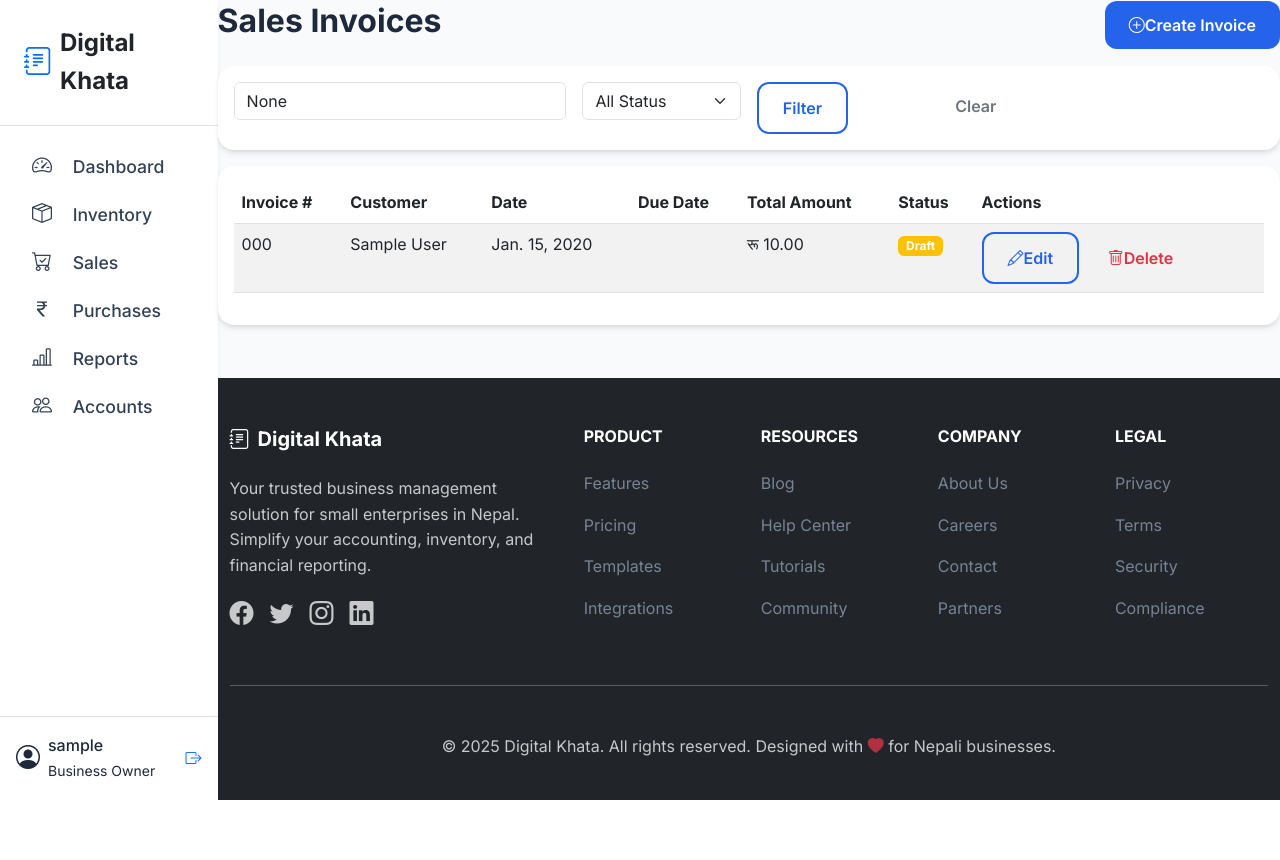
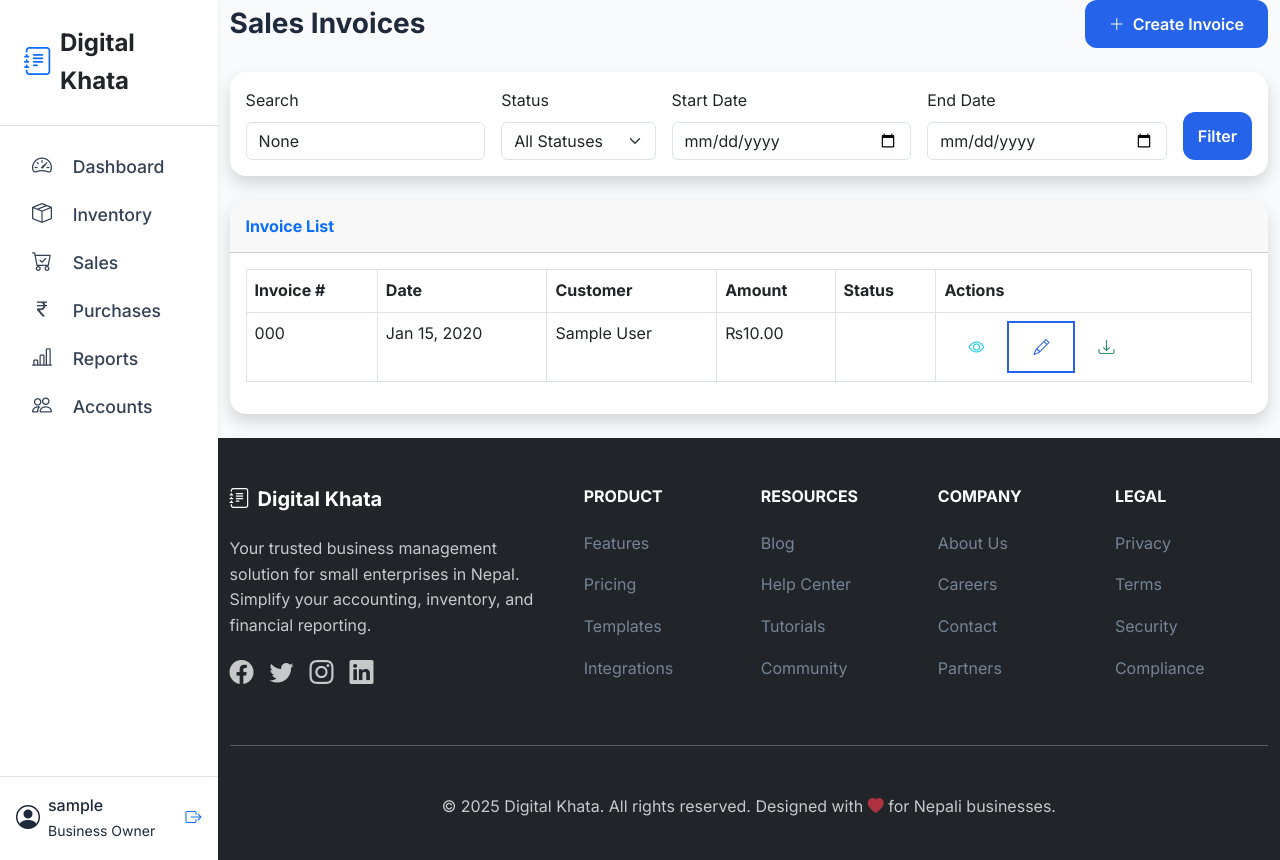
Before and after one commit to RajeshBasnet-dev/Digital-Khata, a Django app: page /sales/ in a window 1280 px wide. Before the commit the page ends 800 px from the top, so only its background shows below. Run offline with Django 5.2, Linux system fonts and the light colour scheme; a user stored in the database is signed in; tables that the repository leaves empty hold one stand-in row (values such as "Sample post").

Commit message:
feat: enhance sales invoices with improved filtering and actions

```diff
--- a/templates/sales/invoice_list.html
+++ b/templates/sales/invoice_list.html
@@ -3,49 +3,65 @@
 {% block title %}Sales Invoices - Digital Khata{% endblock %}
 
 {% block content %}
-<div class="d-flex justify-content-between align-items-center mb-3">
-    <h2>Sales Invoices</h2>
-    <a href="{% url 'sales:invoice_create' %}" class="btn btn-primary">
-        <i class="bi bi-plus-circle"></i> Create Invoice
+<div class="container-fluid">
+    <!-- Page Header -->
+    <div class="d-flex justify-content-between align-items-center mb-4">
+        <h1 class="h3 mb-0 text-gray-800 fw-bold">Sales Invoices</h1>
+        <div>
+            <a href="{% url 'sales:create_invoice' %}" class="btn btn-primary">
+                <i class="bi bi-plus-lg me-2"></i>Create Invoice
             </a>
         </div>
+    </div>
 
-<div class="card mb-3">
+    <!-- Search and Filter -->
+    <div class="card shadow mb-4">
         <div class="card-body">
             <form method="get" class="row g-3">
-            <div class="col-md-4">
-                <input type="text" class="form-control" name="search" placeholder="Search by invoice number or customer" value="{{ search_query }}">
+                <div class="col-md-3">
+                    <label for="search" class="form-label">Search</label>
+                    <input type="text" class="form-control" id="search" name="search" placeholder="Customer or invoice #" value="{{ search_query }}">
                 </div>
                 <div class="col-md-2">
-                <select name="status" class="form-select">
-                    <option value="">All Status</option>
-                    <option value="paid" {% if request.GET.status == 'paid' %}selected{% endif %}>Paid</option>
-                    <option value="unpaid" {% if request.GET.status == 'unpaid' %}selected{% endif %}>Unpaid</option>
-                    <option value="partial" {% if request.GET.status == 'partial' %}selected{% endif %}>Partial</option>
+                    <label for="status" class="form-label">Status</label>
+                    <select class="form-select" id="status" name="status">
+                        <option value="">All Statuses</option>
+                        <option value="draft" {% if status_filter == 'draft' %}selected{% endif %}>Draft</option>
+                        <option value="sent" {% if status_filter == 'sent' %}selected{% endif %}>Sent</option>
+                        <option value="paid" {% if status_filter == 'paid' %}selected{% endif %}>Paid</option>
+                        <option value="overdue" {% if status_filter == 'overdue' %}selected{% endif %}>Overdue</option>
+                        <option value="cancelled" {% if status_filter == 'cancelled' %}selected{% endif %}>Cancelled</option>
                     </select>
                 </div>
-            <div class="col-md-2">
-                <button type="submit" class="btn btn-outline-primary">Filter</button>
+                <div class="col-md-3">
+                    <label for="start_date" class="form-label">Start Date</label>
+                    <input type="date" class="form-control" id="start_date" name="start_date" value="{{ start_date }}">
                 </div>
-            <div class="col-md-2">
-                <a href="{% url 'sales:invoice_list' %}" class="btn btn-outline-secondary">Clear</a>
+                <div class="col-md-3">
+                    <label for="end_date" class="form-label">End Date</label>
+                    <input type="date" class="form-control" id="end_date" name="end_date" value="{{ end_date }}">
+                </div>
+                <div class="col-md-1 d-flex align-items-end">
+                    <button type="submit" class="btn btn-primary w-100">Filter</button>
                 </div>
             </form>
         </div>
     </div>
 
-<div class="card">
+    <!-- Invoices Table -->
+    <div class="card shadow mb-4">
+        <div class="card-header py-3 d-flex flex-row align-items-center justify-content-between">
+            <h6 class="m-0 font-weight-bold text-primary">Invoice List</h6>
+        </div>
         <div class="card-body">
-        {% if invoices %}
             <div class="table-responsive">
-            <table class="table table-striped">
+                <table class="table table-bordered" id="dataTable" width="100%" cellspacing="0">
                     <thead>
                         <tr>
                             <th>Invoice #</th>
+                            <th>Date</th>
                             <th>Customer</th>
-                        <th>Date</th>
-                        <th>Due Date</th>
-                        <th>Total Amount</th>
+                            <th>Amount</th>
                             <th>Status</th>
                             <th>Actions</th>
                         </tr>
@@ -54,31 +70,72 @@
                         {% for invoice in invoices %}
                         <tr>
                             <td>{{ invoice.invoice_number }}</td>
+                            <td>{{ invoice.date|date:"M d, Y" }}</td>
                             <td>{{ invoice.customer.name }}</td>
-                        <td>{{ invoice.date }}</td>
-                        <td>{{ invoice.due_date }}</td>
-                        <td>रू {{ invoice.total_amount|floatformat:2 }}</td>
+                            <td>₨{{ invoice.total_amount|floatformat:2 }}</td>
                             <td>
-                            <span class="badge bg-{% if invoice.status == 'paid' %}success{% elif invoice.status == 'unpaid' %}danger{% else %}warning{% endif %}">
+                                <span class="badge bg-{{ invoice.status }}">
                                     {{ invoice.get_status_display }}
                                 </span>
                             </td>
                             <td>
-                            <a href="{% url 'sales:invoice_update' invoice.pk %}" class="btn btn-sm btn-outline-primary">
-                                <i class="bi bi-pencil"></i> Edit
+                                <div class="btn-group" role="group">
+                                    <a href="{% url 'sales:view_invoice' invoice.id %}" class="btn btn-sm btn-outline-info">
+                                        <i class="bi bi-eye"></i>
                                     </a>
-                            <a href="{% url 'sales:invoice_delete' invoice.pk %}" class="btn btn-sm btn-outline-danger">
-                                <i class="bi bi-trash"></i> Delete
+                                    {% if invoice.status == 'draft' %}
+                                    <a href="{% url 'sales:edit_invoice' invoice.id %}" class="btn btn-sm btn-outline-primary">
+                                        <i class="bi bi-pencil"></i>
                                     </a>
+                                    {% endif %}
+                                    <a href="{% url 'sales:download_invoice' invoice.id %}" class="btn btn-sm btn-outline-success">
+                                        <i class="bi bi-download"></i>
+                                    </a>
+                                </div>
                             </td>
+                        </tr>
+                        {% empty %}
+                        <tr>
+                            <td colspan="6" class="text-center">No invoices found</td>
                         </tr>
                         {% endfor %}
                     </tbody>
                 </table>
             </div>
-        {% else %}
-        <p class="text-center">No invoices found. <a href="{% url 'sales:invoice_create' %}">Create your first invoice</a>.</p>
+
+            <!-- Pagination -->
+            {% if is_paginated %}
+            <nav aria-label="Page navigation">
+                <ul class="pagination justify-content-center">
+                    {% if page_obj.has_previous %}
+                        <li class="page-item">
+                            <a class="page-link" href="?page=1{% if search_query %}&search={{ search_query }}{% endif %}{% if status_filter %}&status={{ status_filter }}{% endif %}{% if start_date %}&start_date={{ start_date }}{% endif %}{% if end_date %}&end_date={{ end_date }}{% endif %}" aria-label="First">
+                                <span aria-hidden="true">&laquo;</span>
+                            </a>
+                        </li>
+                        <li class="page-item">
+                            <a class="page-link" href="?page={{ page_obj.previous_page_number }}{% if search_query %}&search={{ search_query }}{% endif %}{% if status_filter %}&status={{ status_filter }}{% endif %}{% if start_date %}&start_date={{ start_date }}{% endif %}{% if end_date %}&end_date={{ end_date }}{% endif %}">{{ page_obj.previous_page_number }}</a>
+                        </li>
+                    {% endif %}
+
+                    <li class="page-item active">
+                        <span class="page-link">{{ page_obj.number }}</span>
+                    </li>
+
+                    {% if page_obj.has_next %}
+                        <li class="page-item">
+                            <a class="page-link" href="?page={{ page_obj.next_page_number }}{% if search_query %}&search={{ search_query }}{% endif %}{% if status_filter %}&status={{ status_filter }}{% endif %}{% if start_date %}&start_date={{ start_date }}{% endif %}{% if end_date %}&end_date={{ end_date }}{% endif %}">{{ page_obj.next_page_number }}</a>
+                        </li>
+                        <li class="page-item">
+                            <a class="page-link" href="?page={{ page_obj.paginator.num_pages }}{% if search_query %}&search={{ search_query }}{% endif %}{% if status_filter %}&status={{ status_filter }}{% endif %}{% if start_date %}&start_date={{ start_date }}{% endif %}{% if end_date %}&end_date={{ end_date }}{% endif %}" aria-label="Last">
+                                <span aria-hidden="true">&raquo;</span>
+                            </a>
+                        </li>
+                    {% endif %}
+                </ul>
+            </nav>
             {% endif %}
         </div>
     </div>
+</div>
 {% endblock %}
```
Lines whose indentation alone changed are shown as unchanged.
